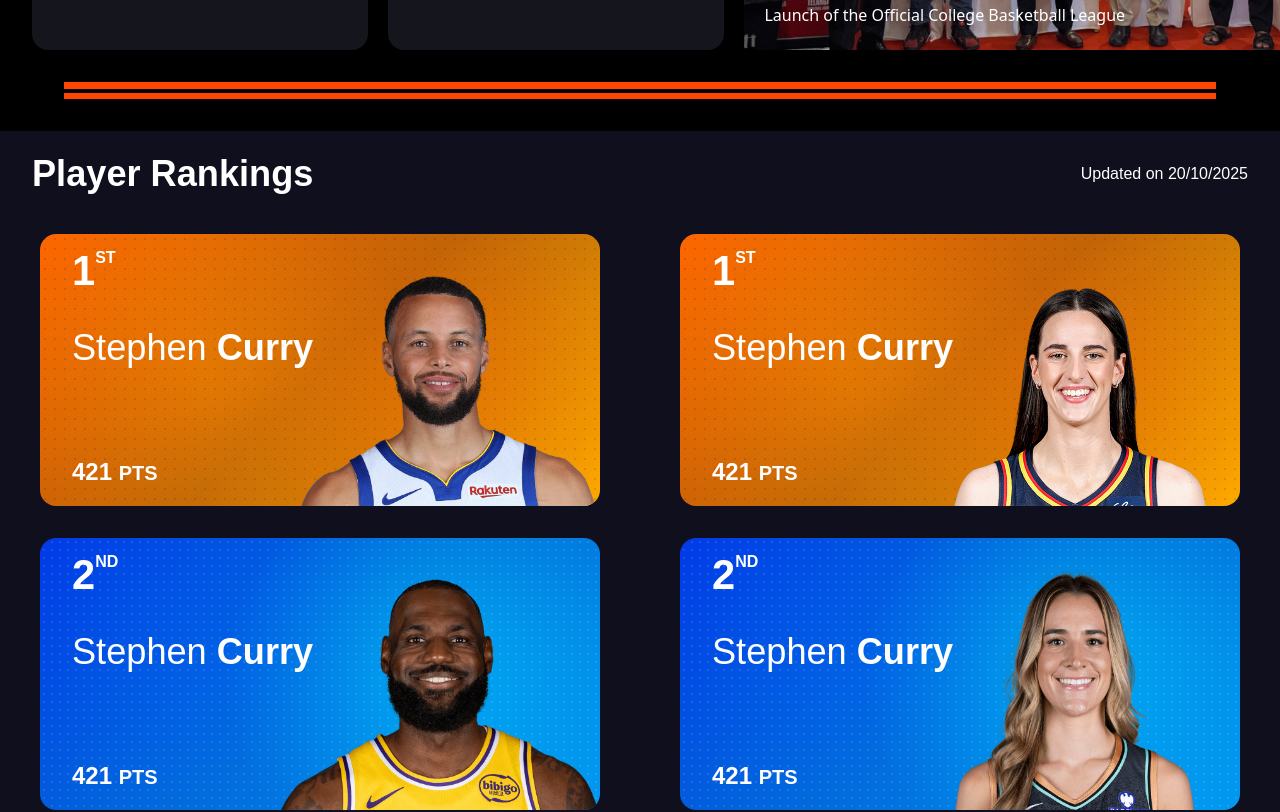
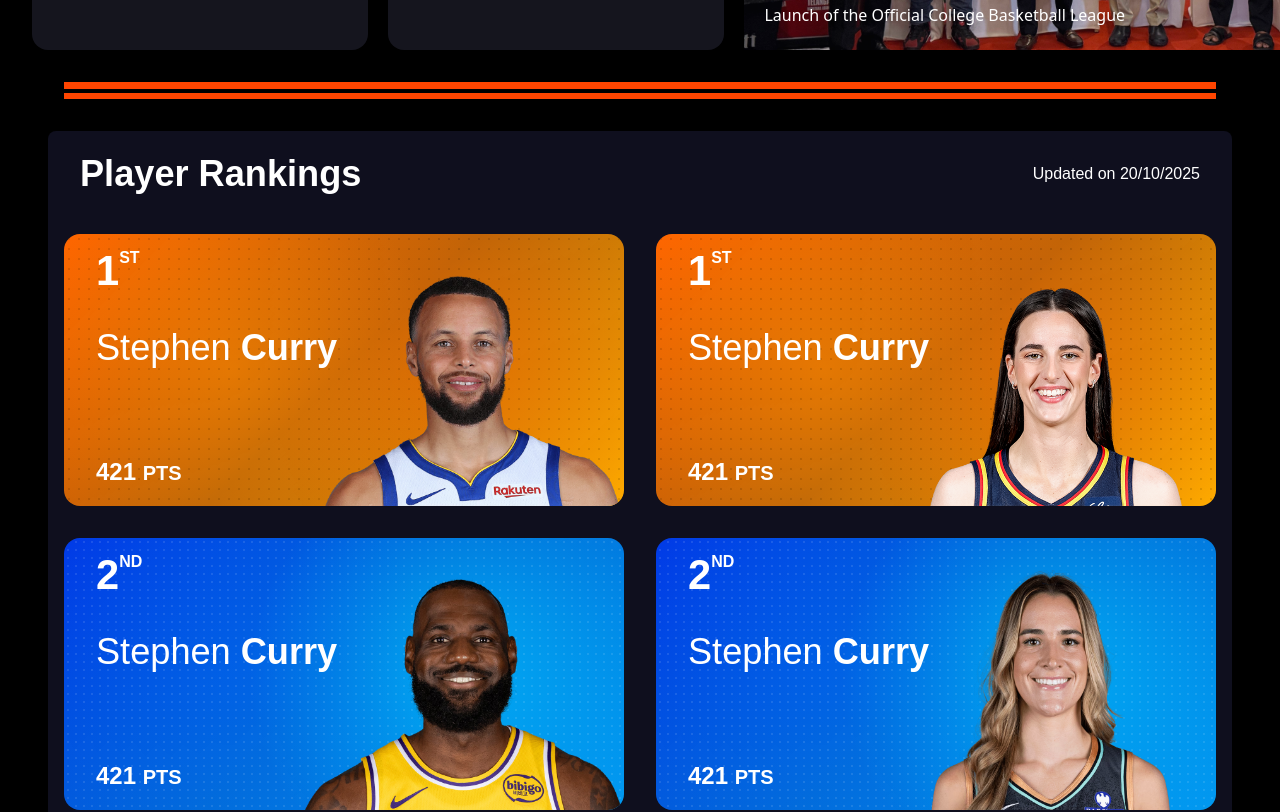
Before and after one commit to DaniyaLAsif26/Basketball, a React (Vite) app in the folder Client/: page / in a window 1280 px wide. Shown: the part 1660-2472 px from the top of the page. Built offline with nearby package versions, Linux system fonts and the light colour scheme.

Commit message:
changed rankings component

```diff
--- a/Client/src/components/Ranking/Ranking.jsx
+++ b/Client/src/components/Ranking/Ranking.jsx
@@ -68,6 +68,7 @@
 
 export default function Ranking() {
     return (
+        <div className="ranking-cont">
             <div className="ranking">
                 <div className="ranking-head">
                     <h2>Player Rankings</h2>
@@ -192,6 +193,7 @@
                     </div>
                 </div>
             </div>
+        </div>
     );
 }
 
--- a/Client/src/components/Ranking/ranking.css
+++ b/Client/src/components/Ranking/ranking.css
@@ -1,7 +1,14 @@
+.ranking-cont {
+    background: black;
+    font-family: Arial, sans-serif;
+    padding-bottom: 1rem 1rem 2.26rem;
+}
+
 .ranking {
     background: #0f0f1e;
-    font-family: Arial, sans-serif;
-    padding-bottom: 2.26rem;
+    margin: 0rem 3rem;
+    border-radius: 0.5rem;
+    padding-bottom: 2rem;
 }
 
 .ranking-head {
@@ -86,7 +93,7 @@
     font-size: 2.26rem;
 }
 
-.player-name p{
+.player-name p {
     margin: 0;
 }
 
```
Lines whose indentation alone changed are shown as unchanged.
